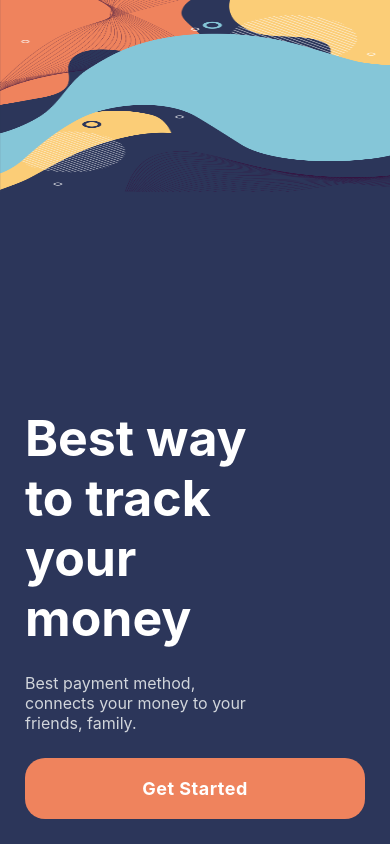
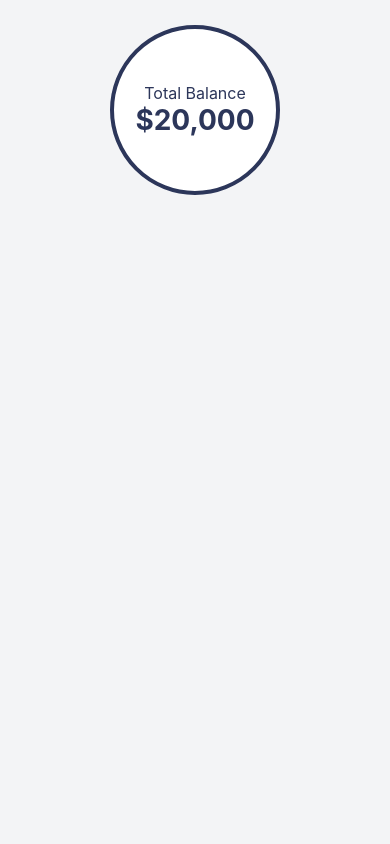
Before and after one commit to tothepointcode/stunning-waffle, a React Native app: screen / in a window 390 px wide. Built offline with nearby package versions, Linux system fonts and the light colour scheme.

Commit message:
feat: :construction: Placeholder value placed on balance page

```diff
--- a/App.tsx
+++ b/App.tsx
@@ -10,7 +10,7 @@ export default function App() {
   return (
     <>
       <StatusBar style="auto" />
-      <GetStarted />
+      <Balance />
     </>
   );
 }
--- a/components/Balance/BalanceDial.tsx
+++ b/components/Balance/BalanceDial.tsx
@@ -9,12 +9,13 @@ import SmallText from "../Texts/SmallText";
 
 const BalanceView = styled.View`
   align-items: center;
-  background-color: ${colors.primary};
-  width: 100px;
-  height: 100px;
+  background-color: ${colors.white};
+  width: 170px;
+  height: 170px;
   padding: 20px;
-  border-radius: 50px;
-  border: 4px solid blue;
+  border-radius: 100px;
+  border: 4px solid ${colors.secondary};
+  justify-content: center;
 `;
 
 const ButtonText = styled.Text`
@@ -24,14 +25,15 @@ const ButtonText = styled.Text`
   letter-spacing: 0.5px;
 `;
 
-const RegularButton = (props: {
-  btnStyles?: any;
-  textStyles?: any;
-}) => {
+const RegularButton = (props: { btnStyles?: any; textStyles?: any }) => {
   return (
     <BalanceView style={{ ...props.btnStyles }}>
-        <SmallText>Total Balance</SmallText>
-        <RegularText>$20,000</RegularText>
+      <SmallText textStyles={{ color: colors.secondary }}>
+        Total Balance
+      </SmallText>
+      <RegularText textStyles={{ color: colors.secondary, fontSize: 28 }}>
+        $20,000
+      </RegularText>
     </BalanceView>
   );
 };
```
